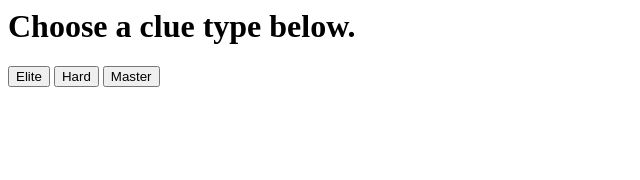
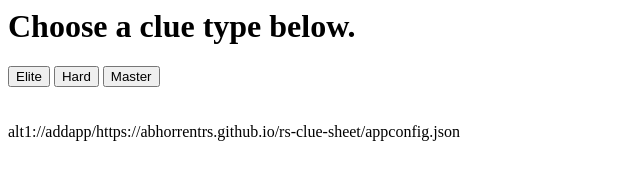
Before and after one commit to abhorrentrs/rs-clue-sheet, a plain HTML site: page index.html in a window 1280 px wide. Shown: the whole page, without its empty margins (0-640 px from the left). Drawn offline with Linux system fonts and the light colour scheme.

Commit message:
Update index.html

```diff
--- a/index.html
+++ b/index.html
@@ -7,5 +7,9 @@
     <button onclick="window.location.href = 'https://abhorrentrs.github.io/rs-clue-sheet/elite.html';">Elite</button>
     <button onclick="window.location.href = 'https://abhorrentrs.github.io/rs-clue-sheet/hard.html';">Hard</button>
     <button onclick="window.location.href = 'https://abhorrentrs.github.io/rs-clue-sheet/master.html';">Master</button>
+    <br>
+    <br>
+    <br>
+    alt1://addapp/https://abhorrentrs.github.io/rs-clue-sheet/appconfig.json
   </body>
 </html>
```
